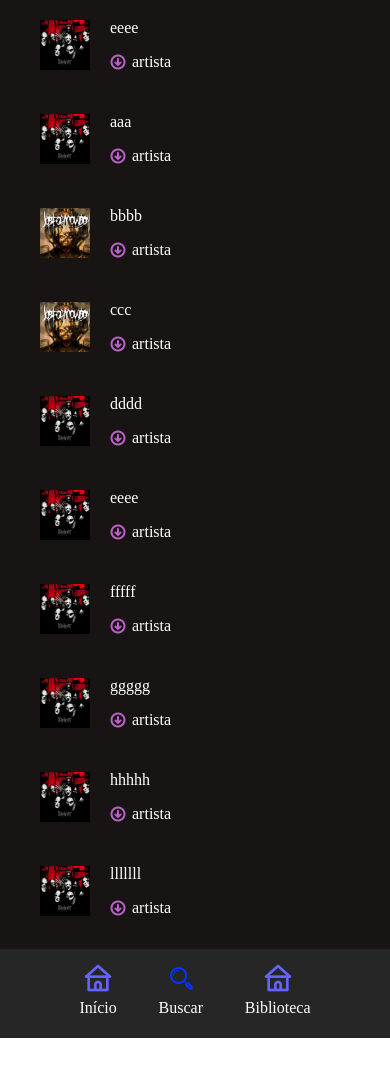
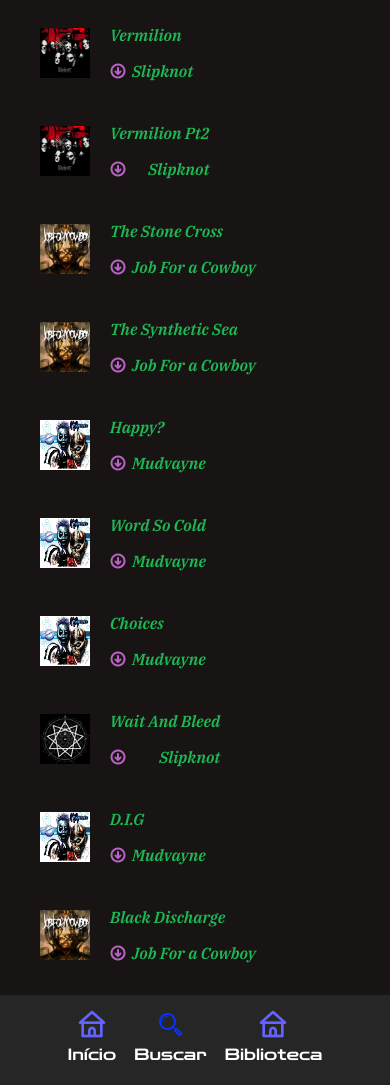
Before and after one commit to felipe1456/projeto-spotify, a plain HTML site: page index.html in a window 390 px wide. Shown: the part 668-1753 px from the top of the page. Before the commit the page ends 1706 px from the top, so only its background shows below. Drawn offline with Linux system fonts and the light colour scheme; files whose address does not match are found by name.

Commit message:
atualizaçao-projeto-spotify

```diff
--- a/css/responsive.css
+++ b/css/responsive.css
@@ -29,6 +29,7 @@
         color: white;
         padding: 10px;
         border-radius: 30px 30px;
+        font-family: 'bolditalic';
     }
     #info div :nth-child(1){
         display: none;
@@ -59,6 +60,7 @@
         border: 1px solid gray;
         border-radius: 30px 30px;
         padding: 5px;
+        font-family:'bolditalic' ;
     }
 
     #container-table{
@@ -76,16 +78,22 @@
         border: none;
     }
 
+    #list-music-mobile{
+        font-family: 'semibold';
+    }
+
     #list-music-mobile ul li{
         display: flex;
         align-items: center;
         margin-top: 10px;
         list-style: none;
+
     }
 
     #list-music-mobile ul li div{
         flex-direction: column;
         padding-left: 20px;
+        color: #1DB954;
     }
 
     #list-music-mobile ul li div :nth-child(2){
@@ -127,6 +135,7 @@
 
     #container-footer div p{
         margin-top:5px ;
+        font-family: 'regular';
     }
 
     #container-footer div img{
--- a/css/style.css
+++ b/css/style.css
@@ -33,7 +33,7 @@
 #info h4{
     font-family: 'semibold';
     font-size:25px;
-    color: #84c12d;
+    color: #1DB954;
 }
 
 .slip{
--- a/index.html
+++ b/index.html
@@ -19,7 +19,7 @@
                 <img class="slip" src="./img/slipknot.png" alt="slipknot" />
                 <img class="slip" src="./img/slipknot2.jpg" alt="slipknot2" />
                 <img class="slip" src="./img/job for a cowboy.jpg" alt="job for a cowboy" />
-                <img class="slip" src="./img/lamb of god.jpg" alt="lamb of god" />
+                <img class="slip" src="./img/mudvayne.jpg" alt="lamb of god" />
             </div>
 
             <div id="info">
@@ -95,7 +95,7 @@
                     <tr>
                         <td><img src="./img/heart.png" alt="like"></td>
                         <td>Happy? </td>
-                        <td>MudVayne</td>
+                        <td>Mudvayne</td>
                         <td>The New Game</td>
                         <td>Há 1 dias</td>
                         <td>3:42</td>
@@ -104,7 +104,7 @@
                     <tr>
                         <td><img src="./img/heart.png" alt="like"></td>
                         <td>Word So Cold</td>
-                        <td>MudVayne</td>
+                        <td>Mudvayne</td>
                         <td>The New Game</td>
                         <td>Há 1 dias</td>
                         <td>4:09</td>
@@ -113,7 +113,7 @@
                     <tr>
                         <td><img src="./img/heart.png" alt="like"></td>
                         <td>Choices</td>
-                        <td>MudVayne</td>
+                        <td>Mudvayne</td>
                         <td>Lost And Found</td>
                         <td>Há 2 dias</td>
                         <td>8:06</td>
@@ -131,7 +131,7 @@
                     <tr>
                         <td><img src="./img/heart.png" alt="like"></td>
                         <td>D.I.G</td>
-                        <td>MudVayne</td>
+                        <td>Mudvayne</td>
                         <td>L.D.50</td>
                         <td>Há 4 dias</td>
                         <td>2:41</td>
@@ -154,72 +154,72 @@
             <ul>
                 <li><img class="faixa" src="./img/slipknot.png" alt="">
                     <div>
-                        <p>eeee</p>
-                        <p><img src="./img/download.png" alt=""><span>artista</span> </p>
+                        <p>Vermilion</p>
+                        <p><img src="./img/download.png" alt=""><span>Slipknot</span> </p>
                     </div>
                 </li>
 
                 <li><img class="faixa" src="./img/slipknot.png" alt="">
                     <div>
-                        <p>aaa</p>
-                        <p><img src="./img/download.png" alt=""><span>artista</span> </p>
+                        <p>Vermilion Pt2</p>
+                        <p><img src="./img/download.png" alt=""><span>Slipknot</span> </p>
                     </div>
                 </li>
 
 
                 <li><img class="faixa" src="./img/job for a cowboy.jpg" alt="">
                     <div>
-                        <p>bbbb</p>
-                        <p><img src="./img/download.png" alt=""><span>artista</span> </p>
+                        <p>The Stone Cross</p>
+                        <p><img src="./img/download.png" alt=""><span>Job For a Cowboy</span> </p>
                     </div>
                 </li>
 
                 <li><img class="faixa" src="./img/job for a cowboy.jpg" alt="">
                     <div>
-                        <p>ccc</p>
-                        <p><img src="./img/download.png" alt=""><span>artista</span> </p>
+                        <p>The Synthetic Sea</p>
+                        <p><img src="./img/download.png" alt=""><span>Job For a Cowboy</span> </p>
                     </div>
                 </li>
 
-                <li><img class="faixa" src="./img/slipknot.png" alt="">
+                <li><img class="faixa" src="./img/mudvayne.jpg" alt="">
                     <div>
-                        <p>dddd</p>
-                        <p><img src="./img/download.png" alt=""><span>artista</span> </p>
+                        <p>Happy?</p>
+                        <p><img src="./img/download.png" alt=""><span>Mudvayne</span> </p>
                     </div>
                 </li>
 
-                <li><img class="faixa" src="./img/slipknot.png" alt="">
+                <li><img class="faixa" src="./img/mudvayne.jpg" alt="">
                     <div>
-                        <p>eeee</p>
-                        <p><img src="./img/download.png" alt=""><span>artista</span> </p>
+                        <p>Word So Cold</p>
+                        <p><img src="./img/download.png" alt=""><span>Mudvayne</span> </p>
                     </div>
                 </li>
 
-                <li><img class="faixa" src="./img/slipknot.png" alt="">
+                <li><img class="faixa" src="./img/mudvayne.jpg" alt="">
                     <div>
-                        <p>fffff</p>
-                        <p><img src="./img/download.png" alt=""><span>artista</span> </p>
+                        <p>Choices</p>
+                        <p><img src="./img/download.png" alt=""><span>Mudvayne</span> </p>
                     </div>
                 </li>
 
-                <li><img class="faixa" src="./img/slipknot.png" alt="">
+                <li><img class="faixa" src="./img/slipknot2.jpg" alt="">
                     <div>
-                        <p>ggggg</p>
-                        <p><img src="./img/download.png" alt=""><span>artista</span> </p>
+                        <p>Wait And Bleed</p>
+                        <p><img src="./img/download.png" alt=""><span>Slipknot</span> </p>
                     </div>
                 </li>
 
-                <li><img class="faixa" src="./img/slipknot.png" alt="">
+                <li><img class="faixa" src="./img/mudvayne.jpg" alt="">
                     <div>
-                        <p>hhhhh</p>
-                        <p><img src="./img/download.png" alt=""><span>artista</span> </p>
+                        <p>D.I.G</p>
+                        <p><img src="./img/download.png" alt=""><span>Mudvayne</span> </p>
                     </div>
                 </li>
 
-                <li><img class="faixa" src="./img/slipknot.png" alt="">
+                <li><img class="faixa" src="./img/job for a cowboy.jpg" alt="">
                     <div>
-                        <p>lllllll</p>
-                        <p><img src="./img/download.png" alt=""><span>artista</span> </p>
+                        <p>Black Discharge</p>
+                        <p><img src="./img/download.png" alt=""><span>Job For a Cowboy</span> </p>
                     </div>
                 </li>
 
@@ -230,17 +230,17 @@
 
     <footer>
         <div id="container-footer">
-            <div><img src="./img/home.png" alt="">
+            <div><img src="./img/home.png" alt="inicio">
                 <p>Início</p>
             </div>
 
-            <div><img src="./img/search.png" alt="">
+            <div><img src="./img/search.png" alt="buscar">
                 <p>Buscar</p>
             </div>
 
 
 
-            <div><img src="./img/home.png" alt="">
+            <div><img src="./img/home.png" alt="biblioteca">
                 <p>Biblioteca</p>
             </div>
 
```
Also changed, not shown: img/lamb of god.jpg (deleted), img/mudvayne.jpg (added).
